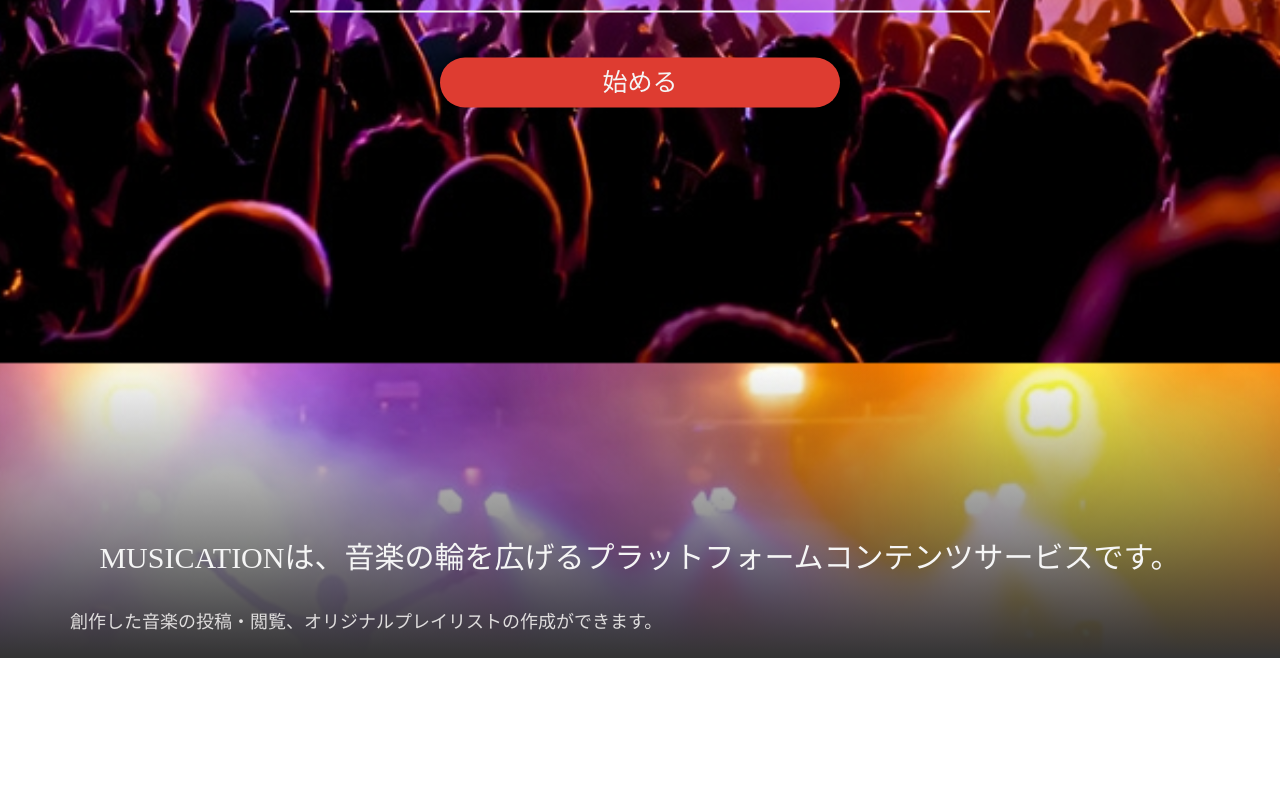
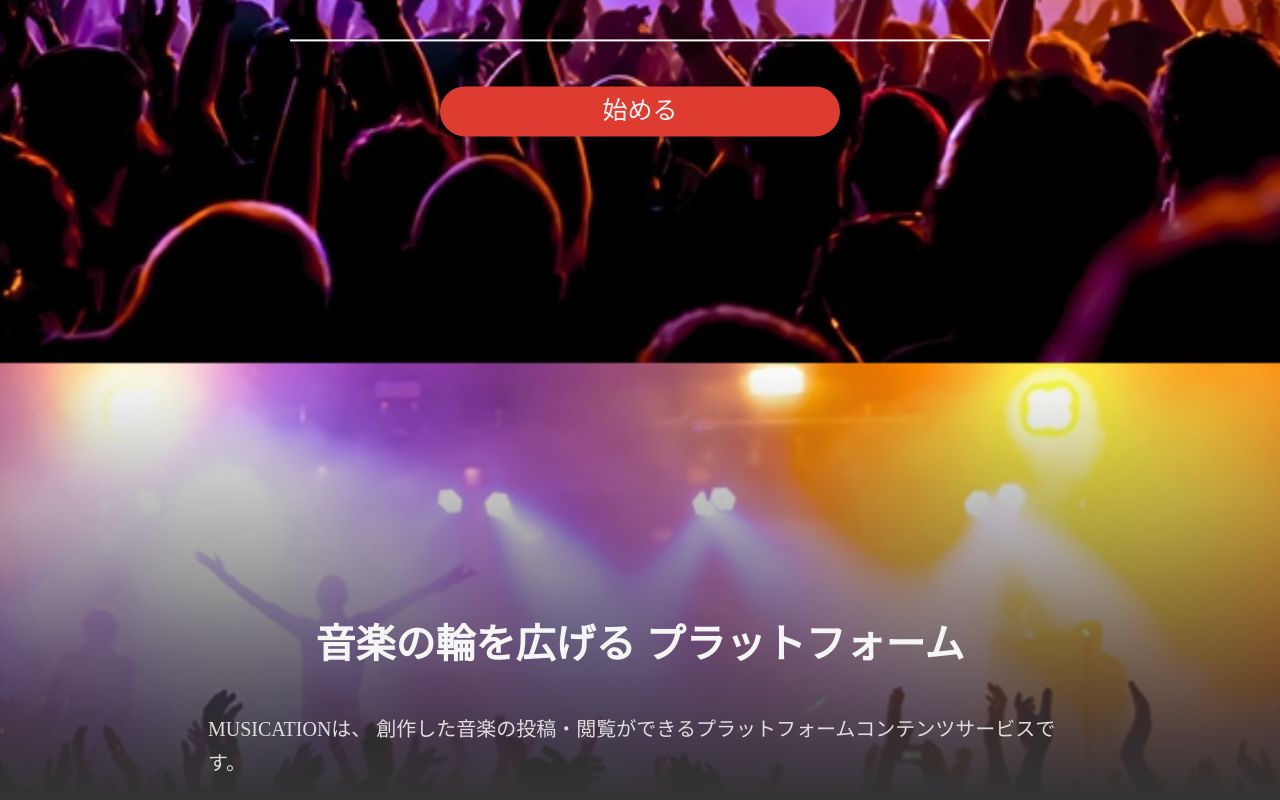
Before and after one commit to karen-pg/musication, a Vue app: page / in a window 1280 px wide. Shown: the part 437-1237 px from the top of the page. Before the commit the page ends 1095 px from the top, so only its background shows below. Built offline with nearby package versions, Linux system fonts and the light colour scheme.

Commit message:
intro完成(文章は後で訂正)

```diff
--- a/src/assets/scss_files/Top.vue_scss/_415up.scss
+++ b/src/assets/scss_files/Top.vue_scss/_415up.scss
@@ -33,8 +33,9 @@
 
 // --イントロ--
 #intro {
-  padding: 170px 70px 20px;
-  > p {
+  padding: 200px 70px 20px;
+  > h2 {
+    line-height: 1.6;
     font-size: 30px;
     margin-bottom: 30px;
   }
--- a/src/assets/scss_files/Top.vue_scss/_960up.scss
+++ b/src/assets/scss_files/Top.vue_scss/_960up.scss
@@ -33,3 +33,20 @@
   height: 50px;
   line-height: 50px;
 }
+
+// --イントロ--
+#intro {
+  padding: 250px 100px 20px;
+  > h2 {
+    font-size: 40px;
+    margin-bottom: 35px;
+    > br {
+      display: none;
+    }
+  }
+}
+.explanation {
+  p {
+    font-size: 20px;
+  }
+}
--- a/src/assets/scss_files/Top.vue_scss/_base.scss
+++ b/src/assets/scss_files/Top.vue_scss/_base.scss
@@ -31,7 +31,7 @@
     position: absolute;
     top: 50%;
     left: 50%;
-    transform: translate(-50%, -50%);
+    transform: translate(-50%, -40%);
     text-align: center;
     width: 70%;
     margin: auto;
@@ -71,11 +71,15 @@
 #intro {
   background: linear-gradient(rgba(51, 51, 51, 0), rgba(51, 51, 51, 1));
   padding: 100px 45px 10px;
-  > p {
+  > h2 {
     color: $font-color;
     text-align: center;
-    font-size: 20px;
+    font-size: 22px;
     margin-bottom: 20px;
+  }
+  &-explanation {
+    width: 80%;
+    margin: auto;
   }
 }
 .explanation {
--- a/src/views/Top.vue
+++ b/src/views/Top.vue
@@ -29,9 +29,15 @@
       </div>
     </section>
     <section id="intro">
-      <p>MUSICATIONは、音楽の輪を広げるプラットフォームコンテンツサービスです。</p>
-      <div class="explanation">
-        <p>創作した音楽の投稿・閲覧、オリジナルプレイリストの作成ができます。</p>
+      <h2>
+        音楽の輪を広げる
+        <br />プラットフォーム
+      </h2>
+      <div class="explanation" id="intro-explanation">
+        <p class="strong">
+          MUSICATIONは、
+          創作した音楽の投稿・閲覧ができるプラットフォームコンテンツサービスです。
+        </p>
       </div>
     </section>
   </div>
```
